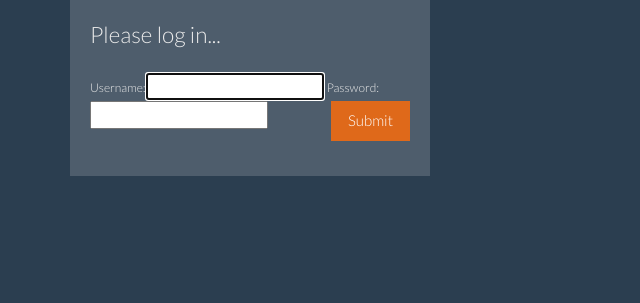
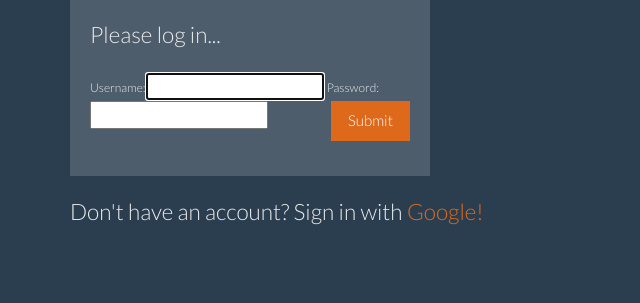
Before and after one commit to briandailey/biketowork.us, a Django app: page /accounts/login/ in a window 1280 px wide. Shown: the part 128-431 px from the top of the page, without its empty margins (0-640 px from the left). Run offline with Django 3.2, Linux system fonts and the light colour scheme; some libraries are stand-ins or nearby versions.

Commit message:
link to google auth.

```diff
--- a/templates/registration/login.html
+++ b/templates/registration/login.html
@@ -17,5 +17,6 @@
         </div>
     </div>
 </div>
+<p class="lead">Don't have an account? Sign in with <a href="/login/google/">Google!</a></p>
 </form>
 {% endblock %}
```
